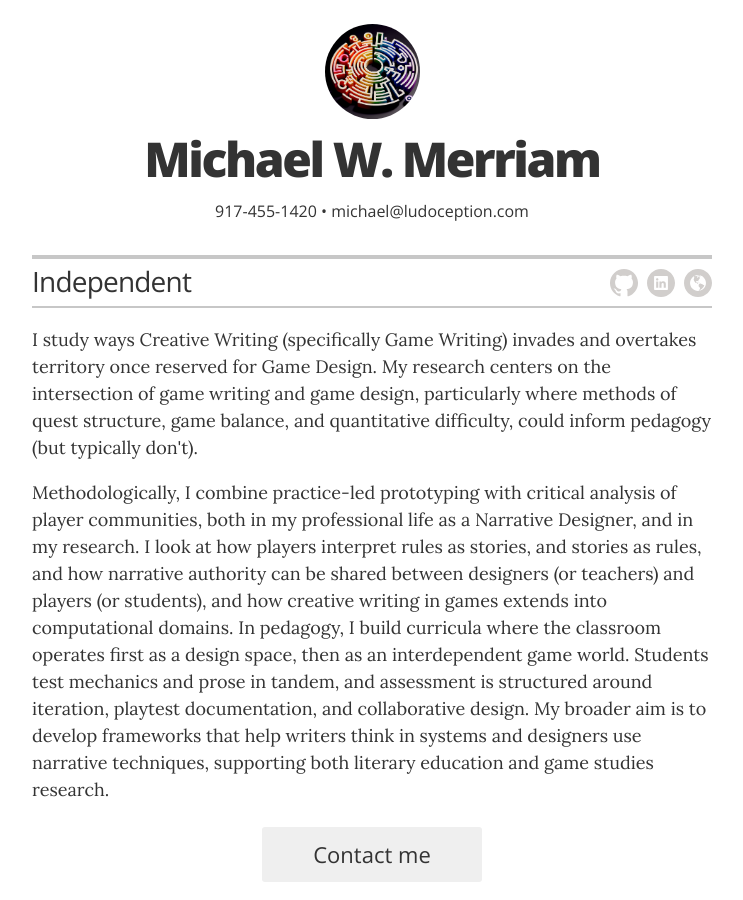
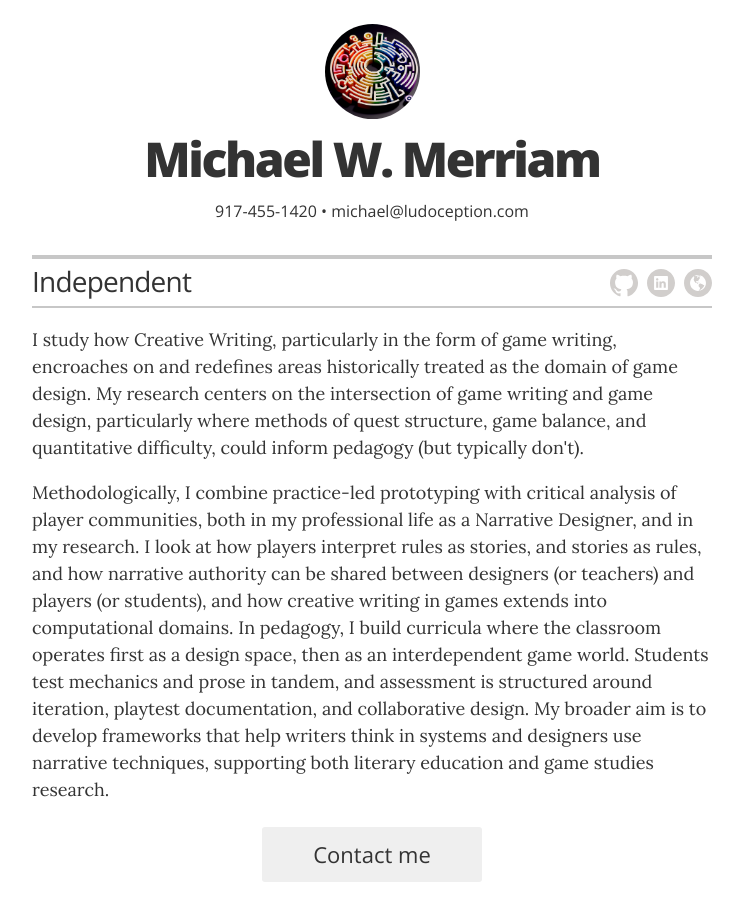
Before and after one commit to mwmxyz/academic, a Jekyll site: the page built from index.html, in a window 1280 px wide and 900 px high. Shown: the whole window, without its empty margins (268-1011 px from the left). Built offline with Jekyll 4.4.1, drawn with Linux system fonts in a browser that asks for light colours.

Commit message:
Update _config.yml

```diff
--- a/_config.yml
+++ b/_config.yml
@@ -23,7 +23,7 @@
 resume_header_contact_info:     "917-455-1420 • michael@ludoception.com"
 display_header_contact_info:    "true"
 
-resume_header_intro: "<p>I study ways Creative Writing (specifically Game Writing) invades and overtakes territory once reserved for Game Design. My research centers on the intersection of game writing and game design, particularly where methods of quest structure, game balance, and quantitative difficulty, could inform pedagogy (but typically don't).<p>Methodologically, I combine practice-led prototyping with critical analysis of player communities, both in my professional life as a Narrative Designer, and in my research. I look at how players interpret rules as stories, and stories as rules, and how narrative authority can be shared between designers (or teachers) and players (or students), and how creative writing in games extends into computational domains. In pedagogy, I build curricula where the classroom operates first as a design space, then as an interdependent game world. Students test mechanics and prose in tandem, and assessment is structured around iteration, playtest documentation, and collaborative design. My broader aim is to develop frameworks that help writers think in systems and designers use narrative techniques, supporting both literary education and game studies research."
+resume_header_intro: "<p>I study how Creative Writing, particularly in the form of game writing, encroaches on and redefines areas historically treated as the domain of game design. My research centers on the intersection of game writing and game design, particularly where methods of quest structure, game balance, and quantitative difficulty, could inform pedagogy (but typically don't).<p>Methodologically, I combine practice-led prototyping with critical analysis of player communities, both in my professional life as a Narrative Designer, and in my research. I look at how players interpret rules as stories, and stories as rules, and how narrative authority can be shared between designers (or teachers) and players (or students), and how creative writing in games extends into computational domains. In pedagogy, I build curricula where the classroom operates first as a design space, then as an interdependent game world. Students test mechanics and prose in tandem, and assessment is structured around iteration, playtest documentation, and collaborative design. My broader aim is to develop frameworks that help writers think in systems and designers use narrative techniques, supporting both literary education and game studies research."
 
 # resume_header_intro: "<p>My research and professional interests involve the overlap of Game Writing and Game Design, specifically the ways that Creative Writing can re-define the boundaries of what counts as Game Design. This has lately involved the concept of Game Balance, which is an area less often touched on in studies of game narratives, but which could provide narrative writers a way to address directly more quantitative and computational elements of design. (Put more simply, at what point does Game Writing become indistinguishable from Game Design?)<p>I specialize in curriculum innovation through game dynamics. With a core skill set that includes instructional design, educational technology integration, and game theory, I create immersive learning experiences.</p>"
 
```
